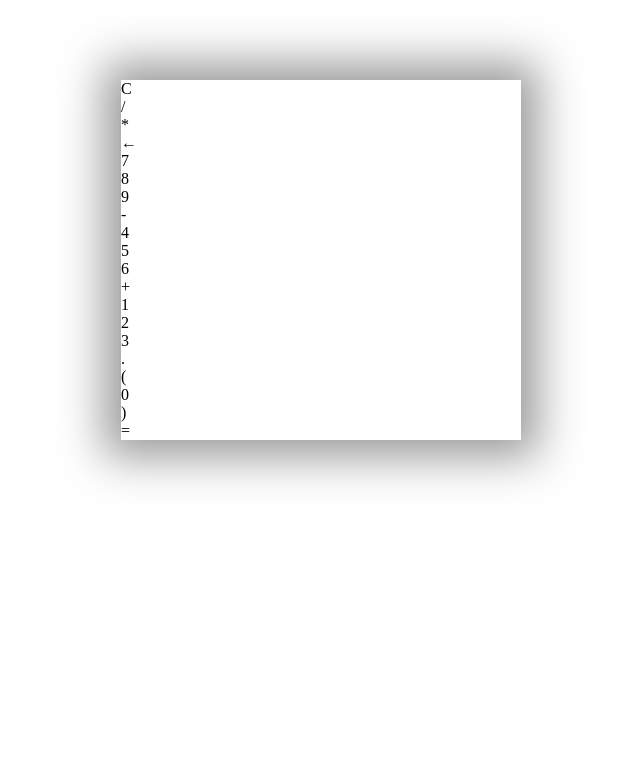
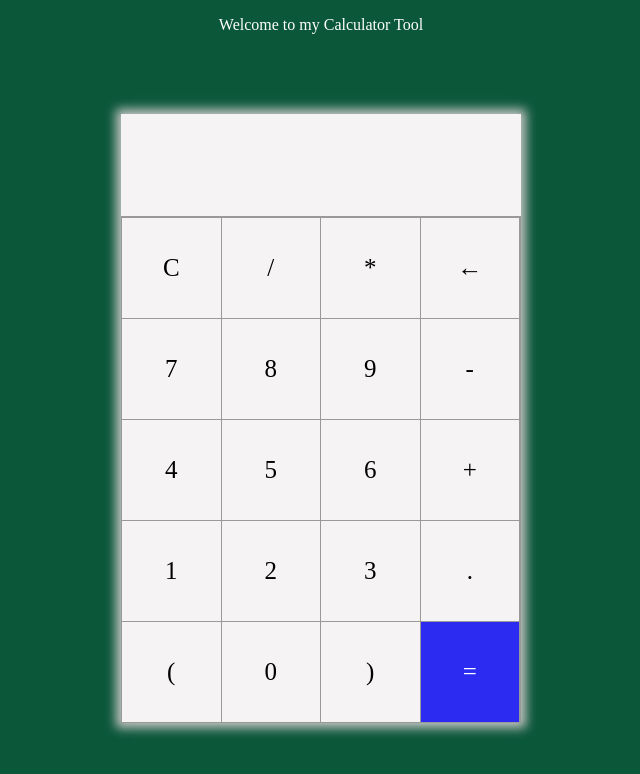
Before and after one commit to denniscas2000/Calculator, a plain HTML site: page index.html in a window 1280 px wide. Shown: the whole page, without its empty margins (319-959 px from the left). Drawn offline with Linux system fonts and the light colour scheme.

Commit message:
finished calculator

```diff
--- a/index.html
+++ b/index.html
@@ -6,8 +6,11 @@
     <title>Document</title>
     <link rel="stylesheet" href="style.css">
 </head>
-<body>
+<body class="main">
     <section>
+        <div class="greetings">
+            <p>Welcome to my Calculator Tool</p>
+        </div>
         <div class="container">
         <div id="display"></div>
             <div class="buttons">
@@ -34,5 +37,6 @@
             </div>
         </div>
     </section>
+    <script src="index.js"></script>
 </body>
 </html>
--- /dev/null
+++ b/index.js
@@ -0,0 +1,26 @@
+let display = document.getElementById('display');
+let buttons = Array.from(document.getElementsByClassName('button'));
+
+buttons.map( button => {
+    button.addEventListener('click', (e) => {
+        switch(e.target.innerText){
+            case 'C' :
+                display.innerText = '';
+                break;
+            case '←':
+                if(display.innerText) {
+                    display.innerText = display.innerText.slice(0,-1);
+                }
+                break;
+            case '=':
+                try{
+                    display.innerText = eval(display.innerText);
+                } catch {
+                    display.innerText = 'error!';
+                }
+                break;
+            default:
+                display.innerText += e.target.innerText;
+        }
+    });
+});
--- a/style.css
+++ b/style.css
@@ -1,5 +1,55 @@
 .container {
     max-width: 400px;
     margin: 10vh auto 0 auto;
-    box-shadow: 0px 0px 43px 17px rgba(153, 153, 153, 1);
+    box-shadow: 0px 0px 10px 5px rgb(197, 197, 197);
+    background-color: rgb(245, 243, 243);
 }
+
+#display {
+    text-align: 70px;
+    height: 70px;
+    line-height: 70px;
+    padding: 16px 8px;
+    font-size: 25px;
+}
+
+.buttons {
+    display: grid;
+    border-bottom: 1px solid #999;
+    border-left: 1px solid #999;
+    grid-template-columns: 1fr 1fr 1fr 1fr;
+}
+
+.buttons > div {
+    border-top: 1px solid #999;
+    border-right: 1px solid #999;
+}
+
+.buttons {
+    border: 0.5px solid #999;
+    line-height: 100px;
+    text-align: center;
+    font-size: 25px;
+    cursor: pointer;
+}
+
+#equal {
+    background-color: rgb(43, 43, 242);
+    color: white;
+}
+
+.button:hover {
+    background-color: #626161;
+    color: white;
+    transition: 0.2s ease-in-out;
+}
+
+.main{
+    background-color: rgb(11, 87, 58);
+}
+
+.greetings {
+    text-align: center;
+    justify-content: center;
+    color: white;
+}
```
